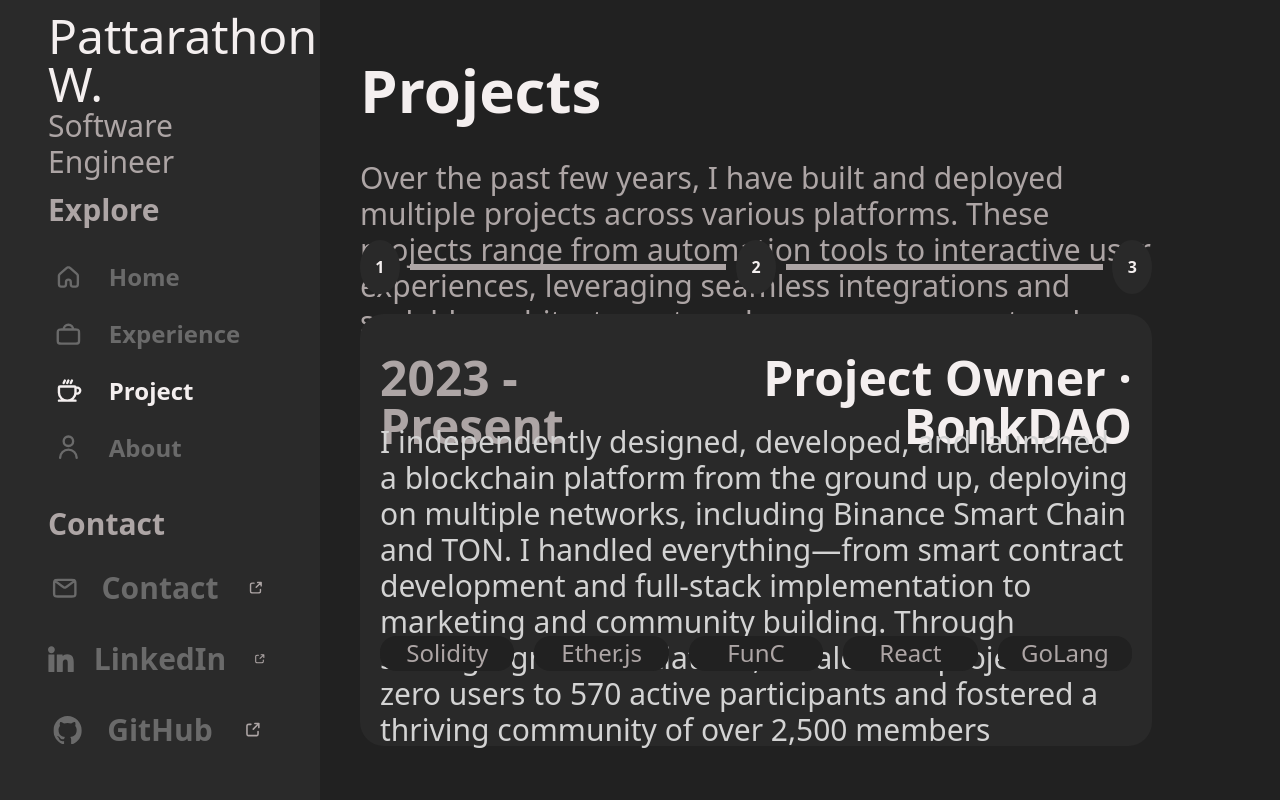
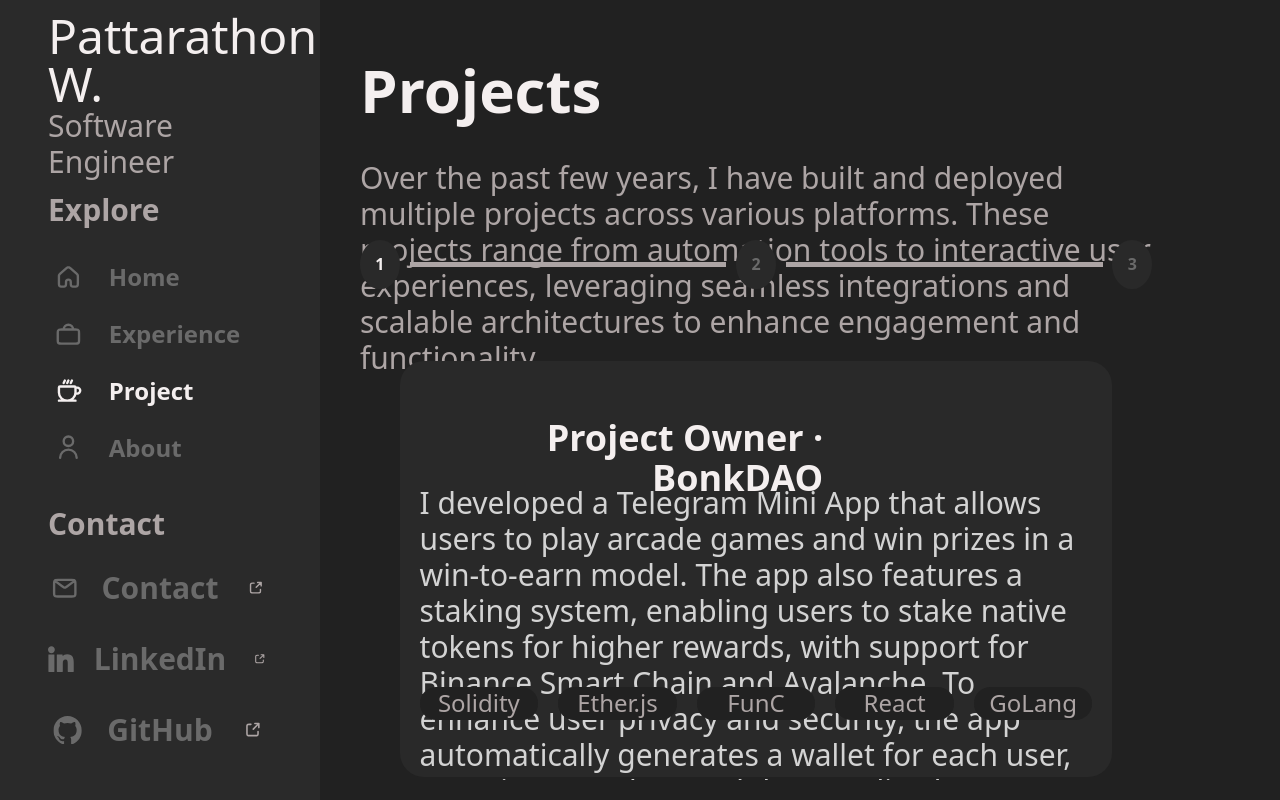
Before and after one commit to lucky-patty/portfolio-site, a SvelteKit app: page /project in a window 1280 px wide. Built offline with nearby package versions, Linux system fonts and the light colour scheme.

Commit message:
Finalise pc layout for experience

```diff
--- a/src/routes/+layout.svelte
+++ b/src/routes/+layout.svelte
@@ -130,6 +130,7 @@
 				</a>
 			</div>
 			<div class="flex h-1/4 w-full flex-row items-center gap-5">
+				<a class="flex h-full w-full flex-row items-center gap-5"  href="https://www.linkedin.com/in/pattarathon-watanakij-10856a121/">
 					<div class="flex h-2/5 w-1/5 justify-center">
 						<LayoutIcon icon={'linkedin'} color={'#6A6A6A'} />
 					</div>
@@ -139,8 +140,10 @@
 					<div class="flex h-4/5 w-1/5 items-center justify-center">
 						<img class="h-2/4 w-2/4" src={externalIcon} alt="external-icon" />
 					</div>
+				</a>
 			</div>
 			<div class="flex h-1/4 w-full flex-row items-center gap-5">
+				<a class="flex h-full w-full flex-row items-center gap-5" href="https://github.com/lucky-patty">
 					<div class="flex h-2/5 w-1/5 justify-center">
 						<LayoutIcon icon={'github'} color={'#6A6A6A'} />
 					</div>
@@ -150,6 +153,7 @@
 					<div class="flex h-4/5 w-1/5 items-center justify-center">
 						<img class="h-2/4 w-2/4" src={externalIcon} alt="external-icon" />
 					</div>
+				</a>
 			</div>
 		</div>
 	</div>
--- a/src/routes/experience/+page.svelte
+++ b/src/routes/experience/+page.svelte
@@ -1,17 +1,38 @@
 <script lang="ts">
-	import { onMount } from "svelte";
-	let box:any;
+	import { onMount } from 'svelte';
+	let box: any;
 	let yScroll = 0;
 	let yHeight = 0;
 	let yTop = 0;
+	let firstExp = false;
+	let secondExp = false;
+	let thirdExp = false;
 
 	function parseScroll() {
 		yTop = box.scrollTop;
-		yScroll  = box.scrollHeight;
-		yHeight= box.clientHeight
+		yScroll = box.scrollHeight;
+		yHeight = box.clientHeight;
+		const thirdPage = (yScroll - yHeight); // This is 3
+		const secondPage = (thirdPage / 2) // we assume that 100 is enough space to scroll;
+		const firstPage = (thirdPage / 3);
+		if (yTop <= firstPage) {
+			firstExp = true;
+			secondExp = false;
+			thirdExp = false;
+		} else if (yTop <= thirdPage - 200 && yTop > firstPage) {
+			// We assume that 200 is enough space for the scroll object
+			firstExp = false;
+			secondExp = true;
+			thirdExp = false;
+		} else if (yTop <= thirdPage - 100 && yTop > secondPage + 100) {
+			// We assume that 100 is enough space to cover
+			firstExp = false;
+			secondExp = false;
+			thirdExp = true;
+		}
 	}
 
-	onMount (() => parseScroll())
+	onMount(() => parseScroll());
 </script>
 
 <div class="flex h-full w-full flex-col gap-5 px-5 py-5">
@@ -23,14 +44,49 @@
 		</p>
 	</div>
 	<div class="flex h-3/4 w-full flex-col gap-5">
-		<span class="text-white text-3xl">{yScroll}, {yHeight}, {yTop}</span>
-		<div class="w-[90%] h-[10%] flex flex-row items-center justify-between ">
-            <div class="w-[5%] flex justify-center items-center h-full rounded-[50%] font-bold text-[#F4EFEF] bg-[#292929]">1</div>
-            <div class="w-[40%] h-[10%] bg-[#ADA5A5] "></div>
-            <div class="w-[5%] flex justify-center items-center h-full rounded-[50%] font-bold text-[#F4EFEF] bg-[#292929]">2</div>
-            <div class="w-[40%] h-[10%] bg-[#ADA5A5] "></div>
-            <div class="w-[5%] flex justify-center items-center h-full rounded-[50%] font-bold text-[#F4EFEF] bg-[#292929]">3</div>
-        </div>
+		<div class="flex h-[10%] w-[90%] flex-row items-center justify-between">
+			{#if firstExp}
+				<div
+					class="flex h-full w-[5%] items-center justify-center rounded-[50%] bg-[#292929] font-bold text-[#F4EFEF]"
+				>
+					1
+				</div>
+			{:else}
+				<div
+					class="flex h-full w-[5%] items-center justify-center rounded-[50%] bg-[#292929] font-bold text-[#6A6A6A]"
+				>
+					1
+				</div>
+			{/if}
+			<div class="h-[10%] w-[40%] bg-[#ADA5A5]"></div>
+			{#if secondExp}
+				<div
+					class="flex h-full w-[5%] items-center justify-center rounded-[50%] bg-[#292929] font-bold text-[#F4EFEF]"
+				>
+					2
+				</div>
+			{:else}
+				<div
+					class="flex h-full w-[5%] items-center justify-center rounded-[50%] bg-[#292929] font-bold text-[#6A6A6A]"
+				>
+					2
+				</div>
+			{/if}
+			<div class="h-[10%] w-[40%] bg-[#ADA5A5]"></div>
+			{#if thirdExp}
+				<div
+					class="flex h-full w-[5%] items-center justify-center rounded-[50%] bg-[#292929] font-bold text-[#F4EFEF]"
+				>
+					3
+				</div>
+			{:else}
+				<div
+					class="flex h-full w-[5%] items-center justify-center rounded-[50%] bg-[#292929] font-bold text-[#6A6A6A]"
+				>
+					3
+				</div>
+			{/if}
+		</div>
 		<div class="h-[65vh] w-full gap-20 overflow-y-scroll" bind:this={box} on:scroll={parseScroll}>
 			<div class="flex h-[65vh] w-[90%] flex-col items-center justify-center">
 				<div class="flex h-4/5 w-[90%] flex-col justify-center rounded-3xl bg-[#292929] px-5 py-10">
@@ -82,144 +138,96 @@
 			<div class="flex h-[65vh] w-[90%] flex-col items-center justify-center">
 				<div class="flex h-4/5 w-[90%] flex-col justify-center rounded-3xl bg-[#292929] px-5 py-10">
 					<div class="flex h-1/5 w-full flex-row justify-between">
-						<div class="h-full w-2/5 text-4xl font-bold text-[#ADA5A5]">2023 - Present</div>
+						<div class="h-full w-2/5 text-4xl font-bold text-[#ADA5A5]">2018 - 2023</div>
 						<div class="h-full w-3/5 text-end text-4xl font-bold text-[#F4EFEF]">
-							Project Owner · BonkDAO
+							Full-stack Dev · Twinmoon Studio
 						</div>
 					</div>
 					<div class="flex h-3/5 w-full flex-col">
 						<p class="h-full w-full text-3xl text-[#D3D3D3]">
-							I independently designed, developed, and launched a blockchain platform from the
-							ground up, deploying on multiple networks, including Binance Smart Chain and TON. I
-							handled everything—from smart contract development and full-stack implementation to
-							marketing and community building. Through strategic growth initiatives, I scaled the
-							project from zero users to 570 active participants and fostered a thriving community
-							of over 2,500 members
+							I design, develop, and automate websites and mobile applications while ensuring
+							seamless functionality through rigorous testing. My role involves crafting scalable
+							solutions, optimizing performance, and implementing automated workflows to enhance
+							development efficiency and product reliability
 						</p>
 					</div>
 					<div class="flex h-[10%] w-full flex-row justify-between gap-5">
 						<div
 							class="flex h-full w-1/5 items-center justify-center rounded-2xl bg-[#212121] text-2xl text-[#ADA5A5]"
 						>
-							Solidity
+							Node.JS
 						</div>
 						<div
 							class="flex h-full w-1/5 items-center justify-center rounded-2xl bg-[#212121] text-2xl text-[#ADA5A5]"
 						>
-							Ether.js
+							PostgreSQL
 						</div>
 						<div
 							class="flex h-full w-1/5 items-center justify-center rounded-2xl bg-[#212121] text-2xl text-[#ADA5A5]"
 						>
-							FunC
+							Next.JS
 						</div>
 						<div
 							class="flex h-full w-1/5 items-center justify-center rounded-2xl bg-[#212121] text-2xl text-[#ADA5A5]"
 						>
-							React
+							Elixir
 						</div>
 						<div
 							class="flex h-full w-1/5 items-center justify-center rounded-2xl bg-[#212121] text-2xl text-[#ADA5A5]"
 						>
-							GoLang
+							Flutter
 						</div>
 					</div>
 				</div>
-
 			</div>
 			<div class="flex h-[65vh] w-[90%] flex-col items-center justify-center">
 				<div class="flex h-4/5 w-[90%] flex-col justify-center rounded-3xl bg-[#292929] px-5 py-10">
 					<div class="flex h-1/5 w-full flex-row justify-between">
-						<div class="h-full w-2/5 text-4xl font-bold text-[#ADA5A5]">2023 - Present</div>
+						<div class="h-full w-2/5 text-4xl font-bold text-[#ADA5A5]">2017 - 2018</div>
 						<div class="h-full w-3/5 text-end text-4xl font-bold text-[#F4EFEF]">
-							Project Owner · BonkDAO
+							Embedded Engineer · AVIA Satcom
 						</div>
 					</div>
 					<div class="flex h-3/5 w-full flex-col">
 						<p class="h-full w-full text-3xl text-[#D3D3D3]">
-							I independently designed, developed, and launched a blockchain platform from the
-							ground up, deploying on multiple networks, including Binance Smart Chain and TON. I
-							handled everything—from smart contract development and full-stack implementation to
-							marketing and community building. Through strategic growth initiatives, I scaled the
-							project from zero users to 570 active participants and fostered a thriving community
-							of over 2,500 members
+							I developed software for embedded systems that controlled unmanned aircraft systems
+							(UAS). My work involved designing, optimizing, and implementing low-level firmware and
+							real-time applications to ensure precise control, stability, and efficiency of
+							autonomous flight operations. I specialized in integrating sensor data processing,
+							communication protocols, and fail-safe mechanisms to enhance system reliability and
+							performance in critical environments
 						</p>
 					</div>
 					<div class="flex h-[10%] w-full flex-row justify-between gap-5">
 						<div
 							class="flex h-full w-1/5 items-center justify-center rounded-2xl bg-[#212121] text-2xl text-[#ADA5A5]"
 						>
-							Solidity
+							C++
 						</div>
 						<div
 							class="flex h-full w-1/5 items-center justify-center rounded-2xl bg-[#212121] text-2xl text-[#ADA5A5]"
 						>
-							Ether.js
+							Java
 						</div>
 						<div
 							class="flex h-full w-1/5 items-center justify-center rounded-2xl bg-[#212121] text-2xl text-[#ADA5A5]"
 						>
-							FunC
+							React.JS
 						</div>
 						<div
 							class="flex h-full w-1/5 items-center justify-center rounded-2xl bg-[#212121] text-2xl text-[#ADA5A5]"
 						>
-							React
+							MySQL
 						</div>
 						<div
 							class="flex h-full w-1/5 items-center justify-center rounded-2xl bg-[#212121] text-2xl text-[#ADA5A5]"
 						>
-							GoLang
+							PHP
 						</div>
 					</div>
 				</div>
-
 			</div>
 		</div>
-		<!-- <div class="flex h-4/5 w-[90%] flex-col justify-center rounded-3xl bg-[#292929] px-5 py-10">
-			<div class="flex h-1/5 w-full flex-row justify-between">
-				<div class="h-full w-2/5 text-4xl font-bold text-[#ADA5A5]">2023 - Present</div>
-				<div class="h-full w-3/5 text-end text-4xl font-bold text-[#F4EFEF]">
-					Project Owner · BonkDAO
-				</div>
-			</div>
-			<div class="flex h-3/5 w-full flex-col">
-				<p class="h-full w-full text-3xl text-[#D3D3D3]">
-					I independently designed, developed, and launched a blockchain platform from the ground
-					up, deploying on multiple networks, including Binance Smart Chain and TON. I handled
-					everything—from smart contract development and full-stack implementation to marketing and
-					community building. Through strategic growth initiatives, I scaled the project from zero
-					users to 570 active participants and fostered a thriving community of over 2,500 members
-				</p>
-			</div>
-			<div class="flex h-[10%] w-full flex-row justify-between gap-5">
-				<div
-					class="flex h-full w-1/5 items-center justify-center rounded-2xl bg-[#212121] text-2xl text-[#ADA5A5]"
-				>
-					Solidity
-				</div>
-				<div
-					class="flex h-full w-1/5 items-center justify-center rounded-2xl bg-[#212121] text-2xl text-[#ADA5A5]"
-				>
-					Ether.js
-				</div>
-				<div
-					class="flex h-full w-1/5 items-center justify-center rounded-2xl bg-[#212121] text-2xl text-[#ADA5A5]"
-				>
-					FunC
-				</div>
-				<div
-					class="flex h-full w-1/5 items-center justify-center rounded-2xl bg-[#212121] text-2xl text-[#ADA5A5]"
-				>
-					React
-				</div>
-				<div
-					class="flex h-full w-1/5 items-center justify-center rounded-2xl bg-[#212121] text-2xl text-[#ADA5A5]"
-				>
-					GoLang
-				</div>
-			</div>
-		</div> -->
 	</div>
 </div>
 
--- a/src/routes/project/+page.svelte
+++ b/src/routes/project/+page.svelte
@@ -1,3 +1,40 @@
+<script lang="ts">
+	import { onMount } from 'svelte';
+	let box: any;
+	let yScroll = 0;
+	let yHeight = 0;
+	let yTop = 0;
+	let firstExp = false;
+	let secondExp = false;
+	let thirdExp = false;
+
+	function parseScroll() {
+		yTop = box.scrollTop;
+		yScroll = box.scrollHeight;
+		yHeight = box.clientHeight;
+		const thirdPage = (yScroll - yHeight); // This is 3
+		const secondPage = (thirdPage / 2) // we assume that 100 is enough space to scroll;
+		const firstPage = (thirdPage / 3);
+		if (yTop <= firstPage) {
+			firstExp = true;
+			secondExp = false;
+			thirdExp = false;
+		} else if (yTop <= thirdPage - 200 && yTop > firstPage) {
+			// We assume that 200 is enough space for the scroll object
+			firstExp = false;
+			secondExp = true;
+			thirdExp = false;
+		} else if (yTop <= thirdPage - 100 && yTop > secondPage + 100) {
+			// We assume that 100 is enough space to cover
+			firstExp = false;
+			secondExp = false;
+			thirdExp = true;
+		}
+	}
+
+	onMount(() => parseScroll());
+</script>
+
 <div class="flex h-full w-full flex-col gap-5 px-5 py-5">
 	<div class="flex h-1/4 w-[90%] flex-col gap-10 py-5">
 		<p class="w-full text-6xl font-bold text-[#F4EFEF]">Projects</p>
@@ -8,27 +45,60 @@
 		</p>
 	</div>
 	<div class="flex h-3/4 w-full flex-col gap-5">
-		<div class="w-[90%] h-[10%] flex flex-row items-center justify-between ">
-            <div class="w-[5%] flex justify-center items-center h-full rounded-[50%] font-bold text-[#F4EFEF] bg-[#292929]">1</div>
-            <div class="w-[40%] h-[10%] bg-[#ADA5A5] "></div>
-            <div class="w-[5%] flex justify-center items-center h-full rounded-[50%] font-bold text-[#F4EFEF] bg-[#292929]">2</div>
-            <div class="w-[40%] h-[10%] bg-[#ADA5A5] "></div>
-            <div class="w-[5%] flex justify-center items-center h-full rounded-[50%] font-bold text-[#F4EFEF] bg-[#292929]">3</div>
+		<div class="flex h-[10%] w-[90%] flex-row items-center justify-between">
+			{#if firstExp}
+				<div
+					class="flex h-full w-[5%] items-center justify-center rounded-[50%] bg-[#292929] font-bold text-[#F4EFEF]"
+				>
+					1
 				</div>
-		<div class="flex h-4/5 w-[90%] flex-col rounded-3xl bg-[#292929] px-5 py-10">
-			<div class="flex h-1/5 w-full flex-row justify-between">
-				<div class="h-full w-2/5 text-5xl font-bold text-[#ADA5A5]">2023 - Present</div>
-				<div class="h-full w-3/5 text-end text-5xl font-bold text-[#F4EFEF]">
+			{:else}
+				<div
+					class="flex h-full w-[5%] items-center justify-center rounded-[50%] bg-[#292929] font-bold text-[#6A6A6A]"
+				>
+					1
+				</div>
+			{/if}
+			<div class="h-[10%] w-[40%] bg-[#ADA5A5]"></div>
+			{#if secondExp}
+				<div
+					class="flex h-full w-[5%] items-center justify-center rounded-[50%] bg-[#292929] font-bold text-[#F4EFEF]"
+				>
+					2
+				</div>
+			{:else}
+				<div
+					class="flex h-full w-[5%] items-center justify-center rounded-[50%] bg-[#292929] font-bold text-[#6A6A6A]"
+				>
+					2
+				</div>
+			{/if}
+			<div class="h-[10%] w-[40%] bg-[#ADA5A5]"></div>
+			{#if thirdExp}
+				<div
+					class="flex h-full w-[5%] items-center justify-center rounded-[50%] bg-[#292929] font-bold text-[#F4EFEF]"
+				>
+					3
+				</div>
+			{:else}
+				<div
+					class="flex h-full w-[5%] items-center justify-center rounded-[50%] bg-[#292929] font-bold text-[#6A6A6A]"
+				>
+					3
+				</div>
+			{/if}
+		</div>
+		<div class="h-[65vh] w-full gap-20 overflow-y-scroll" bind:this={box} on:scroll={parseScroll}>
+			<div class="flex h-[65vh] w-[90%] flex-col items-center justify-center">
+				<div class="flex h-4/5 w-[90%] flex-col justify-center rounded-3xl bg-[#292929] px-5 py-10">
+					<div class="flex h-1/5 w-full flex-row justify-start">
+						<div class="h-full w-3/5 text-end text-4xl font-bold text-[#F4EFEF]">
 							Project Owner · BonkDAO
 						</div>
 					</div>
 					<div class="flex h-3/5 w-full flex-col">
 						<p class="h-full w-full text-3xl text-[#D3D3D3]">
-					I independently designed, developed, and launched a blockchain platform from the ground
-					up, deploying on multiple networks, including Binance Smart Chain and TON. I handled
-					everything—from smart contract development and full-stack implementation to marketing and
-					community building. Through strategic growth initiatives, I scaled the project from zero
-					users to 570 active participants and fostered a thriving community of over 2,500 members
+							I developed a Telegram Mini App that allows users to play arcade games and win prizes in a win-to-earn model. The app also features a staking system, enabling users to stake native tokens for higher rewards, with support for Binance Smart Chain and Avalanche. To enhance user privacy and security, the app automatically generates a wallet for each user, ensuring seamless and decentralized transactions
 						</p>
 					</div>
 					<div class="flex h-[10%] w-full flex-row justify-between gap-5">
@@ -60,4 +130,98 @@
 					</div>
 				</div>
 			</div>
+			<div class="flex h-[65vh] w-[90%] flex-col items-center justify-center">
+				<div class="flex h-4/5 w-[90%] flex-col justify-center rounded-3xl bg-[#292929] px-5 py-10">
+					<div class="flex h-1/5 w-full flex-row justify-between">
+						<div class="h-full w-2/5 text-4xl font-bold text-[#ADA5A5]">2018 - 2023</div>
+						<div class="h-full w-3/5 text-end text-4xl font-bold text-[#F4EFEF]">
+							Full-stack Dev · Twinmoon Studio
 						</div>
+					</div>
+					<div class="flex h-3/5 w-full flex-col">
+						<p class="h-full w-full text-3xl text-[#D3D3D3]">
+							I design, develop, and automate websites and mobile applications while ensuring
+							seamless functionality through rigorous testing. My role involves crafting scalable
+							solutions, optimizing performance, and implementing automated workflows to enhance
+							development efficiency and product reliability
+						</p>
+					</div>
+					<div class="flex h-[10%] w-full flex-row justify-between gap-5">
+						<div
+							class="flex h-full w-1/5 items-center justify-center rounded-2xl bg-[#212121] text-2xl text-[#ADA5A5]"
+						>
+							Node.JS
+						</div>
+						<div
+							class="flex h-full w-1/5 items-center justify-center rounded-2xl bg-[#212121] text-2xl text-[#ADA5A5]"
+						>
+							PostgreSQL
+						</div>
+						<div
+							class="flex h-full w-1/5 items-center justify-center rounded-2xl bg-[#212121] text-2xl text-[#ADA5A5]"
+						>
+							Next.JS
+						</div>
+						<div
+							class="flex h-full w-1/5 items-center justify-center rounded-2xl bg-[#212121] text-2xl text-[#ADA5A5]"
+						>
+							Elixir
+						</div>
+						<div
+							class="flex h-full w-1/5 items-center justify-center rounded-2xl bg-[#212121] text-2xl text-[#ADA5A5]"
+						>
+							Flutter
+						</div>
+					</div>
+				</div>
+			</div>
+			<div class="flex h-[65vh] w-[90%] flex-col items-center justify-center">
+				<div class="flex h-4/5 w-[90%] flex-col justify-center rounded-3xl bg-[#292929] px-5 py-10">
+					<div class="flex h-1/5 w-full flex-row justify-between">
+						<div class="h-full w-2/5 text-4xl font-bold text-[#ADA5A5]">2017 - 2018</div>
+						<div class="h-full w-3/5 text-end text-4xl font-bold text-[#F4EFEF]">
+							Embedded Engineer · AVIA Satcom
+						</div>
+					</div>
+					<div class="flex h-3/5 w-full flex-col">
+						<p class="h-full w-full text-3xl text-[#D3D3D3]">
+							I developed software for embedded systems that controlled unmanned aircraft systems
+							(UAS). My work involved designing, optimizing, and implementing low-level firmware and
+							real-time applications to ensure precise control, stability, and efficiency of
+							autonomous flight operations. I specialized in integrating sensor data processing,
+							communication protocols, and fail-safe mechanisms to enhance system reliability and
+							performance in critical environments
+						</p>
+					</div>
+					<div class="flex h-[10%] w-full flex-row justify-between gap-5">
+						<div
+							class="flex h-full w-1/5 items-center justify-center rounded-2xl bg-[#212121] text-2xl text-[#ADA5A5]"
+						>
+							C++
+						</div>
+						<div
+							class="flex h-full w-1/5 items-center justify-center rounded-2xl bg-[#212121] text-2xl text-[#ADA5A5]"
+						>
+							Java
+						</div>
+						<div
+							class="flex h-full w-1/5 items-center justify-center rounded-2xl bg-[#212121] text-2xl text-[#ADA5A5]"
+						>
+							React.JS
+						</div>
+						<div
+							class="flex h-full w-1/5 items-center justify-center rounded-2xl bg-[#212121] text-2xl text-[#ADA5A5]"
+						>
+							MySQL
+						</div>
+						<div
+							class="flex h-full w-1/5 items-center justify-center rounded-2xl bg-[#212121] text-2xl text-[#ADA5A5]"
+						>
+							PHP
+						</div>
+					</div>
+				</div>
+			</div>
+		</div>
+	</div>
+</div>
```
Lines whose indentation alone changed are shown as unchanged.
